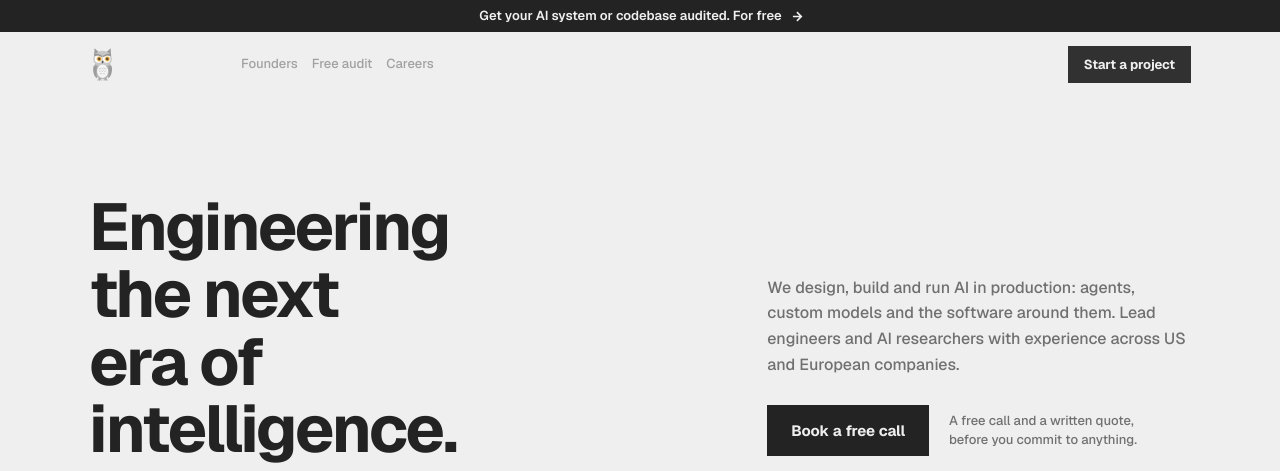
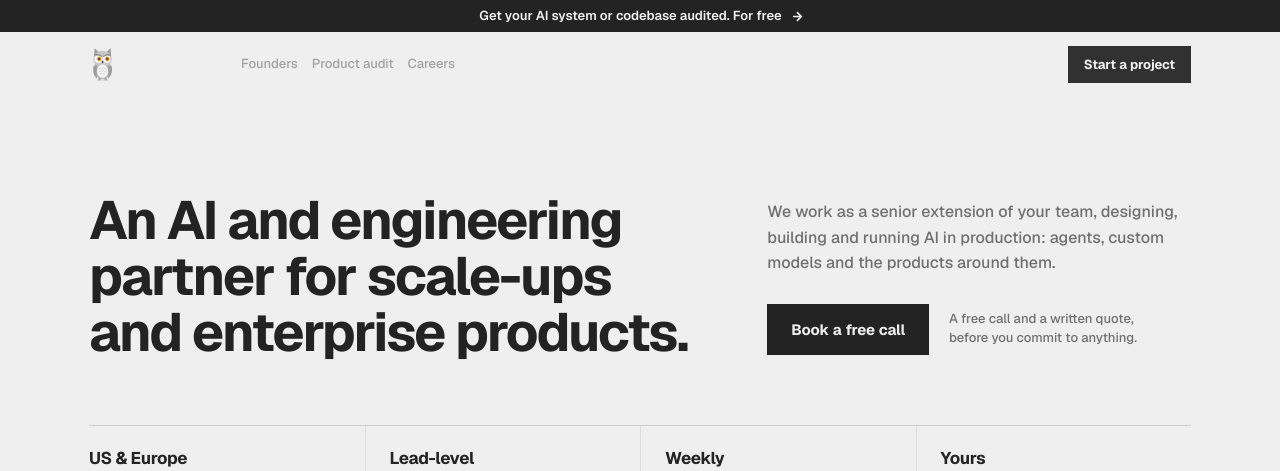
Before and after one commit to ErgonLabsHQ/ergonlabs-site, an Astro site: page / in a window 1280 px wide. Shown: the top 471 px of the page. Built offline with nearby package versions, Linux system fonts and the light colour scheme; Astro itself is replaced by a stand-in of ours; animation ran at ten frames a second.

Commit message:
Restore the partner headline and intro in the hero; nav says Product audit
Co-Authored-By: Claude Opus 5.5 <noreply@anthropic.com>

```diff
--- a/src/components/home/Nav.astro
+++ b/src/components/home/Nav.astro
@@ -15,7 +15,7 @@ const { current, banner = true } = Astro.props;
 const onHome = Astro.url.pathname === '/';
 const nav = [
   { label: 'Founders', href: '/founders' },
-  { label: 'Free audit', href: '/audit' },
+  { label: 'Product audit', href: '/audit' },
   { label: 'Careers', href: '/careers' },
 ];
 const services = onHome ? '#services' : '/#services';
--- a/src/pages/index.astro
+++ b/src/pages/index.astro
@@ -45,11 +45,11 @@ const pillars = [
          "Founders"), then the at-a-glance facts directly underneath so the proof sits above the fold -->
     <section class="hero">
       <div class="wrap hero-copy">
-        <h1 class="rise" style="--w:0">Engineering the next era of intelligence.</h1>
+        <h1 class="rise" style="--w:0">An AI and engineering partner for scale-ups and enterprise products.</h1>
         <div class="hero-side rise" style="--w:1">
           <p class="lede">
-            We design, build and run AI in production: agents, custom models and the software around them. Lead
-            engineers and AI researchers with experience across US and European companies.
+            We work as a senior extension of your team, designing, building and running AI in production: agents,
+            custom models and the products around them.
           </p>
           <div class="actions">
             <Btn href={brand.bookingUrl || '#contact'} label="Book a free call" drop="free" />
--- a/src/styles/home.css
+++ b/src/styles/home.css
@@ -421,11 +421,11 @@ img {
   align-items: end;
 }
 .hero h1 {
-  font-size: clamp(40px, 5.4vw, 66px);
+  font-size: clamp(36px, 4.2vw, 54px);
   font-weight: 700;
   letter-spacing: -0.035em;
-  line-height: 1.02;
-  max-width: 11ch;
+  line-height: 1.04;
+  max-width: 17ch;
 }
 .hero-side {
   display: grid;
@@ -501,7 +501,7 @@ img {
     align-items: start;
   }
   .hero h1 {
-    max-width: 13ch;
+    max-width: 17ch;
   }
   .hero-facts {
     grid-template-columns: 1fr 1fr;
```
